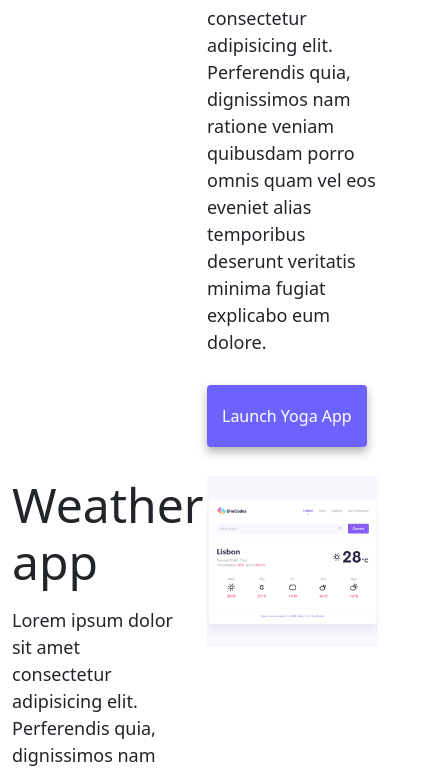
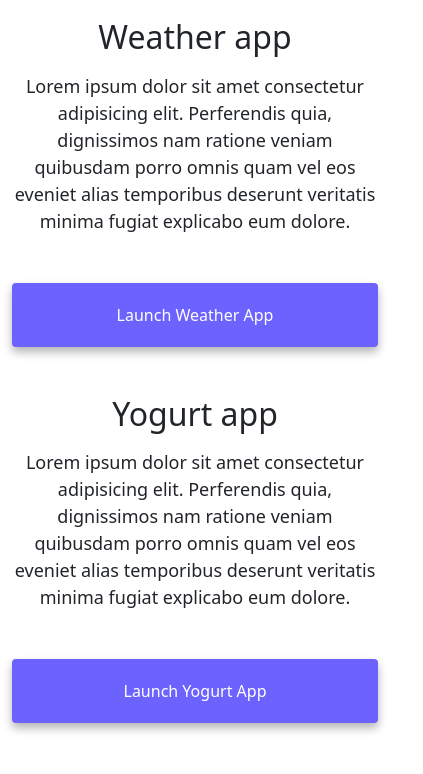
Before and after one commit to bridgette-prpic/bridgette-prpic-web-developer, a plain HTML site: page index.html in a window 390 px wide. Shown: the part 820-1594 px from the top of the page, 423 px wide, since content can reach past the window. After the commit the page ends 1563 px from the top, so only its background shows below. Drawn offline with nearby package versions, Linux system fonts and the light colour scheme.

Commit message:
Made website more responsive

```diff
--- a/index.html
+++ b/index.html
@@ -80,14 +80,14 @@
     </div>
     <div class="container">
       <div class="row">
-        <div class="col-6">
+        <div class="col-sm-6">
           <img
             src="images/yoga-app.png"
-            class="img-fluid rounded"
+            class="img-fluid rounded d-none d-sm-block"
             alt="Photo of Yoga app"
           />
         </div>
-        <div class="col-6">
+        <div class="col-sm-6">
           <h2 class="mb-3">Yoga app</h2>
           <p>
             Lorem ipsum dolor sit amet consectetur adipisicing elit. Perferendis
@@ -96,14 +96,17 @@
             explicabo eum dolore.
           </p>
           <div class="mt-5">
-            <a href="#" class="primary-link" title="Link to Yoga app"
+            <a
+              href="#"
+              class="primary-link project-link"
+              title="Link to Yoga app"
               >Launch Yoga App</a
             >
           </div>
         </div>
       </div>
       <div class="row mt-5">
-        <div class="col-6">
+        <div class="col-sm-6">
           <h2 class="mb-3">Weather app</h2>
           <p>
             Lorem ipsum dolor sit amet consectetur adipisicing elit. Perferendis
@@ -112,28 +115,31 @@
             explicabo eum dolore.
           </p>
           <div class="mt-5">
-            <a href="#" class="primary-link" title="Link to Weather app"
+            <a
+              href="#"
+              class="primary-link project-link"
+              title="Link to Weather app"
               >Launch Weather App</a
             >
           </div>
         </div>
-        <div class="col-6">
+        <div class="col-sm-6">
           <img
             src="images/weather-app.png"
-            class="img-fluid rounded"
+            class="img-fluid rounded d-none d-sm-block"
             alt="Photo of Weather app"
           />
         </div>
       </div>
       <div class="row mt-5">
-        <div class="col-6">
+        <div class="col-sm-6">
           <img
             src="images/yogurt-app.png"
-            class="img-fluid rounded"
+            class="img-fluid rounded d-none d-sm-block yogurt-app-img"
             alt="Photo of Yogurt app"
           />
         </div>
-        <div class="col-6">
+        <div class="col-sm-6">
           <h2 class="mb-3">Yogurt app</h2>
           <p>
             Lorem ipsum dolor sit amet consectetur adipisicing elit. Perferendis
@@ -142,7 +148,10 @@
             explicabo eum dolore.
           </p>
           <div class="mt-5">
-            <a href="#" class="primary-link" title="Link to Yogurt app"
+            <a
+              href="#"
+              class="primary-link project-link primary-link-end"
+              title="Link to Yogurt app"
               >Launch Yogurt App</a
             >
           </div>
--- a/style.css
+++ b/style.css
@@ -52,6 +52,14 @@ p {
   color: white;
 }
 
+.primary-link:hover {
+  color: white;
+}
+
+.primary-link-end {
+  margin-bottom: 20px;
+}
+
 .secondary-link {
   border-radius: 4px;
   padding: 20px 15px;
@@ -86,3 +94,27 @@ p {
 .email-link:hover {
   text-decoration: underline;
 }
+
+.yogurt-app-img {
+  margin-bottom: 20px;
+}
+
+@media (max-width: 576px) {
+  h1 {
+    font-size: 48px;
+    line-height: 1.5;
+  }
+  h2 {
+    font-size: 32px;
+    text-align: center;
+  }
+  p {
+    text-align: center;
+  }
+
+  .project-link {
+    display: block;
+    text-align: center;
+    margin: 2 20px;
+  }
+}
```
Also changed, not shown: about.html (+3 -3 lines).
